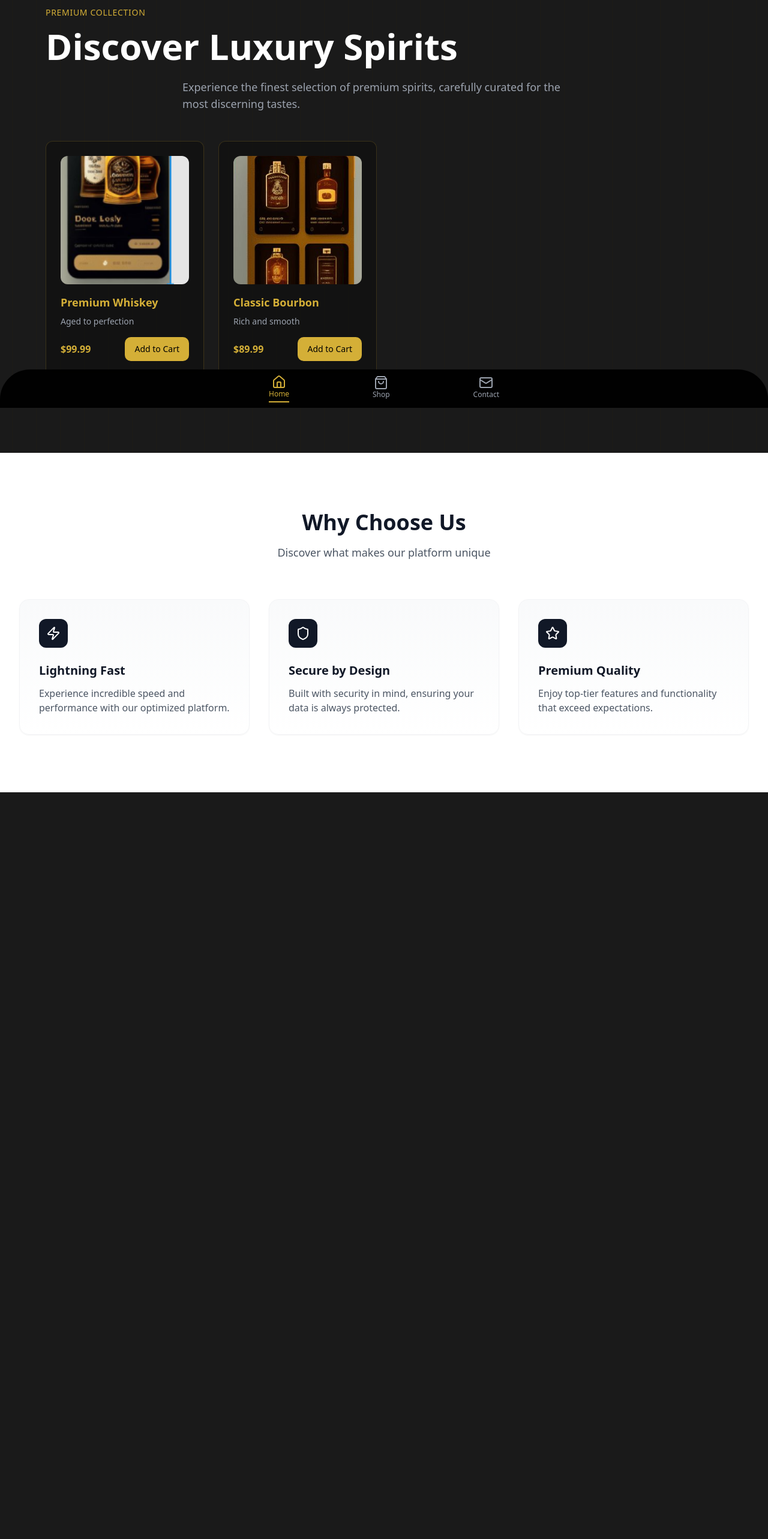
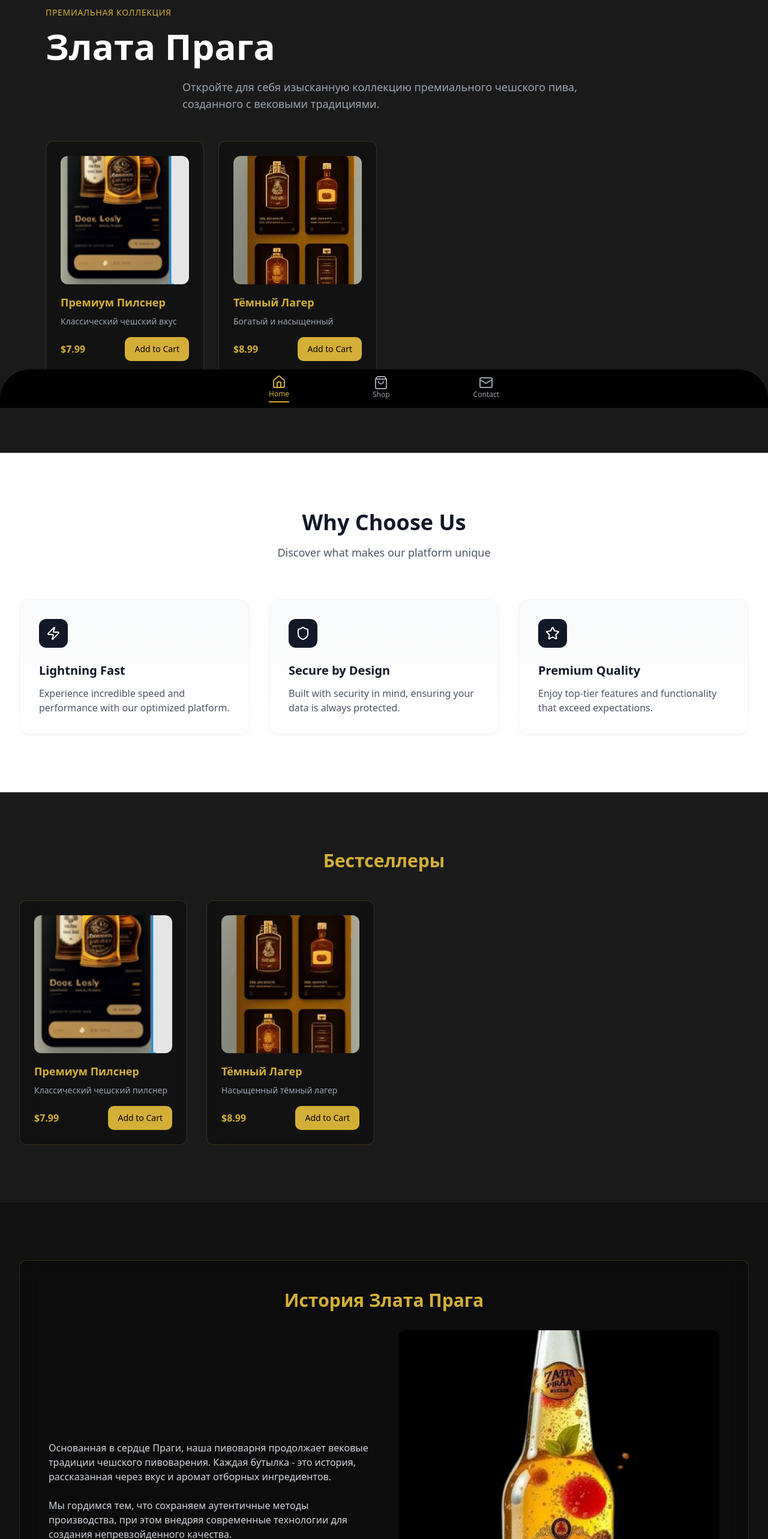
Before and after one commit to CYBERSTALKER07/zlata_praha, a React (Vite) app: page / in a window 1280 px wide. Shown: the part 120-2686 px from the top of the page at 60% size. Before the commit the page ends 1537 px from the top, so only its background shows below. Built offline with nearby package versions, Linux system fonts and the light colour scheme.

Commit message:
Add homepage sections and translation
Implemented at least five major sections for the homepage and translated the company name to Russian as "Zlata Praha".
[skip gpt_engineer]

```diff
--- /dev/null
+++ b/src/components/BestSellers.tsx
@@ -0,0 +1,31 @@
+import { ProductCard } from "./ProductCard";
+
+export const BestSellers = () => {
+  const products = [
+    {
+      name: "Премиум Пилснер",
+      image: "/lovable-uploads/d7ff8b91-8d4f-484c-b95c-8d13a67f361d.png",
+      price: "$7.99",
+      description: "Классический чешский пилснер"
+    },
+    {
+      name: "Тёмный Лагер",
+      image: "/lovable-uploads/34befac8-ca41-4fa1-8153-d63903be83bb.png",
+      price: "$8.99",
+      description: "Насыщенный тёмный лагер"
+    }
+  ];
+
+  return (
+    <section className="py-24 bg-darkBg">
+      <div className="max-w-7xl mx-auto px-4 sm:px-6 lg:px-8">
+        <h2 className="text-3xl font-bold text-golden text-center mb-12">Бестселлеры</h2>
+        <div className="grid grid-cols-1 md:grid-cols-2 lg:grid-cols-4 gap-8">
+          {products.map((product, index) => (
+            <ProductCard key={index} {...product} />
+          ))}
+        </div>
+      </div>
+    </section>
+  );
+};
--- a/src/components/Hero.tsx
+++ b/src/components/Hero.tsx
@@ -11,16 +11,16 @@ export const Hero = () => {
 
   const products = [
     {
-      name: "Premium Whiskey",
+      name: "Премиум Пилснер",
       image: "/lovable-uploads/d7ff8b91-8d4f-484c-b95c-8d13a67f361d.png",
-      price: "$99.99",
-      description: "Aged to perfection"
+      price: "$7.99",
+      description: "Классический чешский вкус"
     },
     {
-      name: "Classic Bourbon",
+      name: "Тёмный Лагер",
       image: "/lovable-uploads/34befac8-ca41-4fa1-8153-d63903be83bb.png",
-      price: "$89.99",
-      description: "Rich and smooth"
+      price: "$8.99",
+      description: "Богатый и насыщенный"
     }
   ];
 
@@ -36,21 +36,21 @@ export const Hero = () => {
           "inline-block text-sm font-medium text-golden mb-4 tracking-wider opacity-0",
           isVisible && "animate-fadeIn [animation-delay:0.2s]"
         )}>
-          PREMIUM COLLECTION
+          ПРЕМИАЛЬНАЯ КОЛЛЕКЦИЯ
         </span>
 
         <h1 className={cn(
           "text-4xl md:text-6xl font-bold text-white mb-6 opacity-0",
           isVisible && "animate-fadeIn [animation-delay:0.4s]"
         )}>
-          Discover Luxury Spirits
+          Злата Прага
         </h1>
 
         <p className={cn(
           "max-w-2xl mx-auto text-lg text-gray-400 mb-12 opacity-0",
           isVisible && "animate-fadeIn [animation-delay:0.6s]"
         )}>
-          Experience the finest selection of premium spirits, carefully curated for the most discerning tastes.
+          Откройте для себя изысканную коллекцию премиального чешского пива, созданного с вековыми традициями.
         </p>
 
         <div className={cn(
--- /dev/null
+++ b/src/components/Story.tsx
@@ -0,0 +1,28 @@
+export const Story = () => {
+  return (
+    <section className="py-24 bg-black/30">
+      <div className="max-w-7xl mx-auto px-4 sm:px-6 lg:px-8">
+        <div className="glass-card p-8 md:p-12">
+          <h2 className="text-3xl font-bold text-golden mb-8 text-center">История Злата Прага</h2>
+          <div className="grid md:grid-cols-2 gap-12 items-center">
+            <div className="space-y-6">
+              <p className="text-gray-300">
+                Основанная в сердце Праги, наша пивоварня продолжает вековые традиции чешского пивоварения. Каждая бутылка - это история, рассказанная через вкус и аромат отборных ингредиентов.
+              </p>
+              <p className="text-gray-300">
+                Мы гордимся тем, что сохраняем аутентичные методы производства, при этом внедряя современные технологии для создания непревзойденного качества.
+              </p>
+            </div>
+            <div className="relative aspect-square">
+              <img
+                src="/lovable-uploads/aea943cc-456f-4ae5-aee5-06ef77efb8e7.png"
+                alt="Историческая пивоварня"
+                className="rounded-lg object-cover w-full h-full"
+              />
+            </div>
+          </div>
+        </div>
+      </div>
+    </section>
+  );
+};
--- /dev/null
+++ b/src/components/Testimonials.tsx
@@ -0,0 +1,38 @@
+export const Testimonials = () => {
+  const testimonials = [
+    {
+      name: "Михаил К.",
+      text: "Лучшее пиво, которое я когда-либо пробовал. Настоящий чешский вкус!",
+      role: "Сомелье"
+    },
+    {
+      name: "Анна П.",
+      text: "Превосходное качество и богатый выбор. Всегда возвращаюсь за добавкой.",
+      role: "Ценитель пива"
+    },
+    {
+      name: "Дмитрий С.",
+      text: "Злата Прага - это гарантия качества и традиций.",
+      role: "Шеф-повар"
+    }
+  ];
+
+  return (
+    <section className="py-24 bg-darkBg">
+      <div className="max-w-7xl mx-auto px-4 sm:px-6 lg:px-8">
+        <h2 className="text-3xl font-bold text-golden text-center mb-12">Отзывы</h2>
+        <div className="grid grid-cols-1 md:grid-cols-3 gap-8">
+          {testimonials.map((testimonial, index) => (
+            <div key={index} className="glass-card p-6 hover:scale-105 transition-transform duration-300">
+              <p className="text-gray-300 mb-4">{testimonial.text}</p>
+              <div className="flex flex-col">
+                <span className="text-golden font-semibold">{testimonial.name}</span>
+                <span className="text-gray-400 text-sm">{testimonial.role}</span>
+              </div>
+            </div>
+          ))}
+        </div>
+      </div>
+    </section>
+  );
+};
--- a/src/pages/Index.tsx
+++ b/src/pages/Index.tsx
@@ -1,13 +1,19 @@
 import { Navigation } from "@/components/Navigation";
 import { Hero } from "@/components/Hero";
 import { Features } from "@/components/Features";
+import { BestSellers } from "@/components/BestSellers";
+import { Story } from "@/components/Story";
+import { Testimonials } from "@/components/Testimonials";
 
 const Index = () => {
   return (
-    <div className="min-h-screen bg-darkBg pb-24">
+    <div className="min-h-screen bg-darkBg">
       <Navigation />
       <Hero />
       <Features />
+      <BestSellers />
+      <Story />
+      <Testimonials />
     </div>
   );
 };
```
